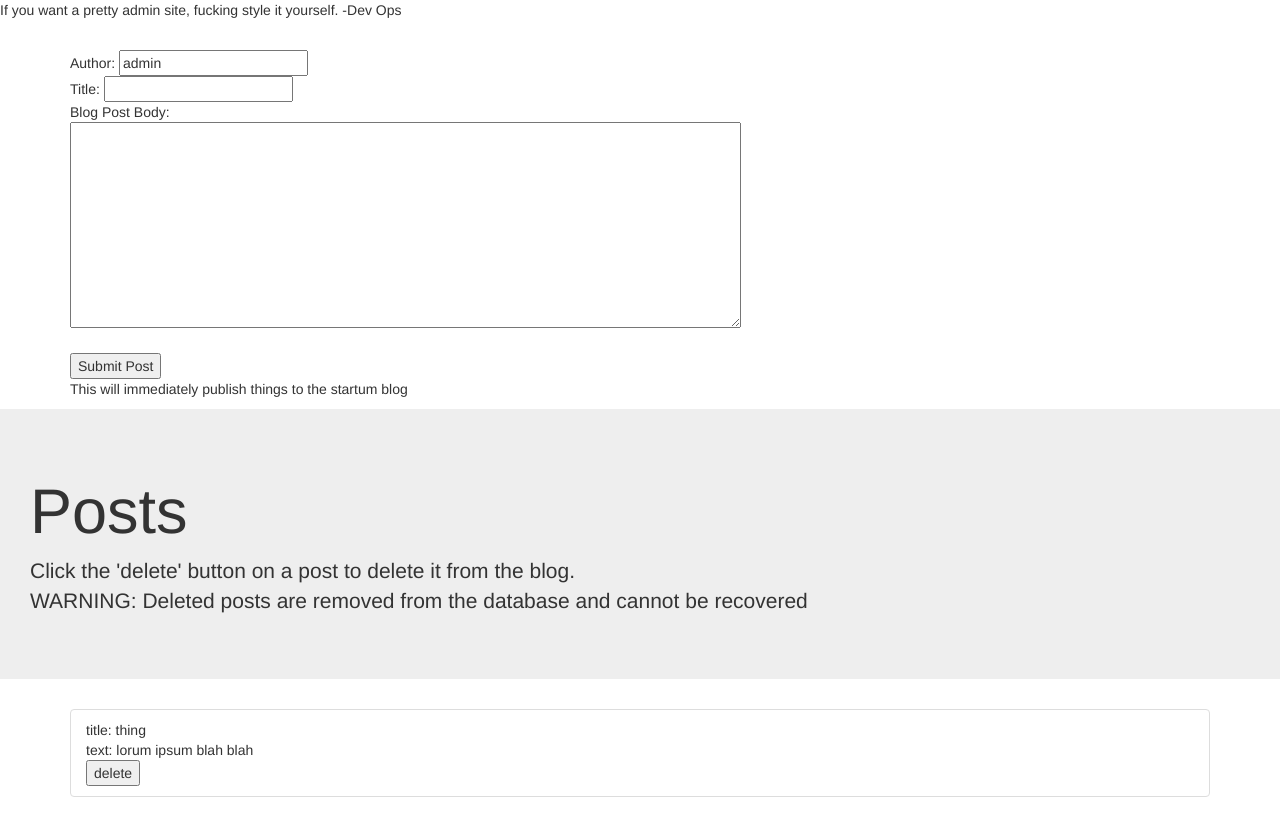
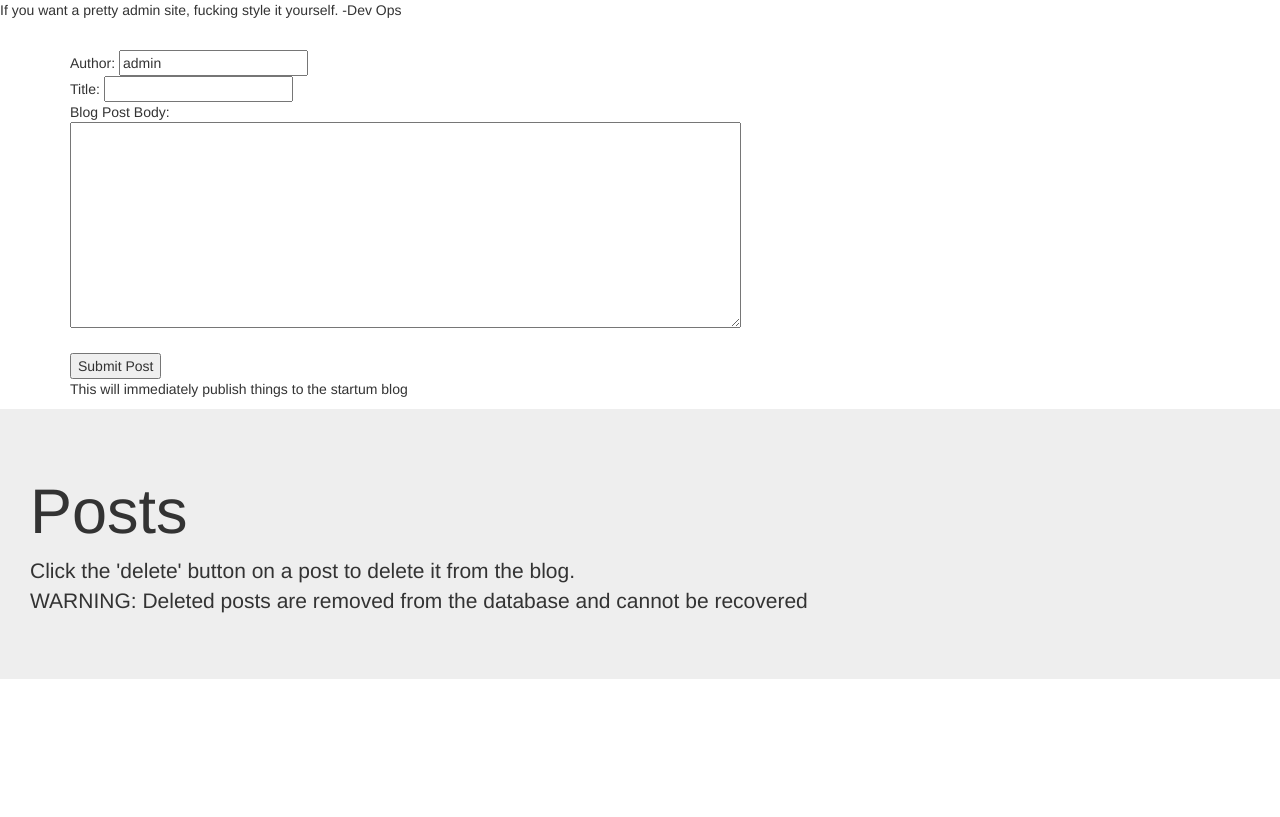
Before and after one commit to pjlamine/startum, a plain HTML site: page frontend/admin.html in a window 1280 px wide. Drawn offline with nearby package versions, Linux system fonts and the light colour scheme; no server answers.

Commit message:
slight type/style change in admin site

```diff
--- a/frontend/admin.html
+++ b/frontend/admin.html
@@ -33,13 +33,7 @@
 </div>
 <div class="container" >
   <ul class="list-group" id="posts">
-    <li class="list-group-item">
-      title: thing
-      <br>
-      text: lorum ipsum blah blah
-      <br>
-      <button onclick="delete_post('1c23')">delete</button>
-    </li>
+
   </ul>
 </div>
 
@@ -53,7 +47,7 @@
           var html =  '<li class="list-group-item">'
                 + 'title:' + post.title
                 + '<br> text:' +post.body.substring(0,100)
-                + '<br> <button onclick="delete_post(\'' +post._id+ '\')">delete</button>'
+                + '...<br> <button onclick="delete_post(\'' +post._id+ '\')">delete</button>'
                 + '</li>';
           $("#posts").append(html);
         });
```
Also changed, not shown: 1 other file.
